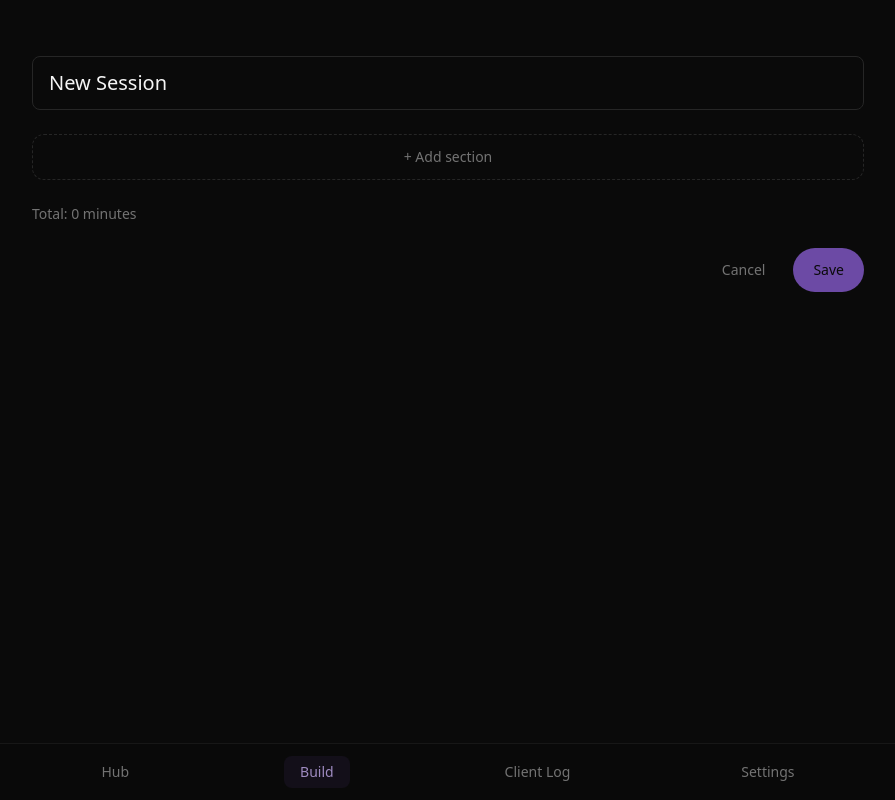
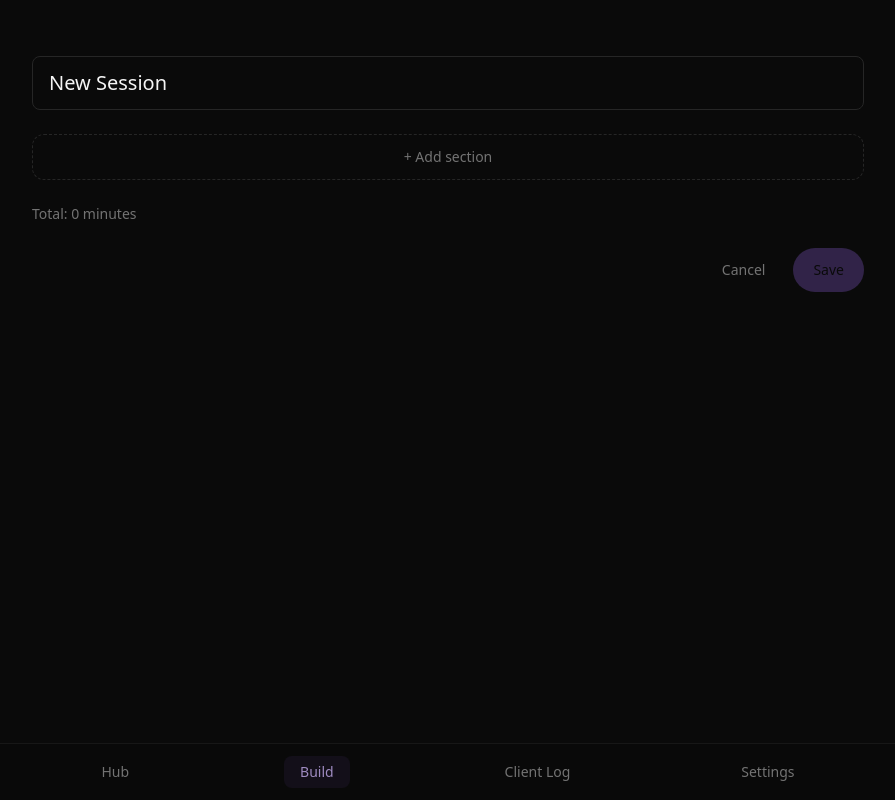
Before and after one commit to nitsua895/Liveprac, a React (Vite) app: page /build in a window 1280 px wide. Both pictures are taken after a click on the button "New Template". Shown: the whole page, without its empty margins (192-1087 px from the left). Built offline with nearby package versions, Linux system fonts and the light colour scheme.

Commit message:
Improve hands-free session reliability: src/screens/SessionBuilder.tsx

```diff
--- a/src/screens/SessionBuilder.tsx
+++ b/src/screens/SessionBuilder.tsx
@@ -52,7 +52,7 @@ export function SessionBuilder() {
               </button>
               <button
                 type="button"
-                onClick={() => deleteTemplate(template.id)}
+                onClick={() => { if (window.confirm('Delete this session template?')) deleteTemplate(template.id) }}
                 className="rounded-lg border border-red-900/60 px-3 py-1.5 text-sm text-red-400/80"
               >
                 Delete
@@ -92,6 +92,7 @@ function TemplateEditor({ template, onDone }: { template: SessionTemplate; onDon
         </button>
         <button
           type="button"
+          disabled={!draft.name.trim() || !draft.sections.length || draft.sections.some((section) => !section.name.trim() || section.durationSec <= 0)}
           onClick={() => {
             saveTemplate(draft)
             onDone()
```
